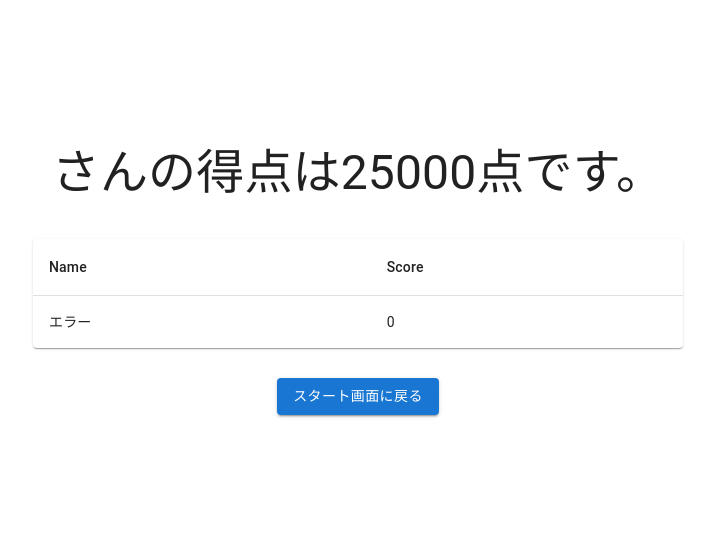
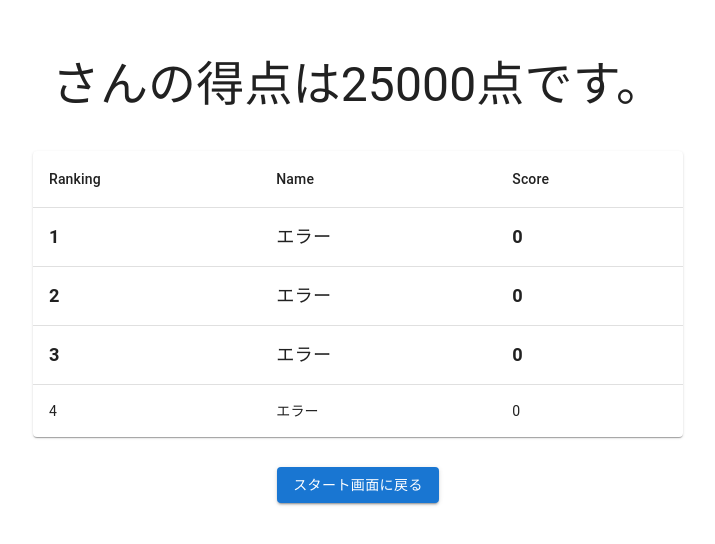
Before and after one commit to ut-code/hitori-mahjong, a React (Vite) app: page /result in a window 1280 px wide. Shown: the part 124-668 px from the top of the page, without its empty margins (282-997 px from the left). Built offline with nearby package versions, Linux system fonts and the light colour scheme; no server answers.

Commit message:
リザルトの表示を変更

```diff
--- a/src/pages/Result/Result.tsx
+++ b/src/pages/Result/Result.tsx
@@ -59,6 +59,7 @@ export default function Result() {
           <Table sx={{ minWidth: 650 }} aria-label="simple table">
             <TableHead>
               <TableRow>
+                <TableCell>Ranking</TableCell>
                 <TableCell>Name</TableCell>
                 <TableCell>Score</TableCell>
               </TableRow>
@@ -69,10 +70,25 @@ export default function Result() {
                   key={index}
                   sx={{ "&:last-child td, &:last-child th": { border: 0 } }}
                 >
-                  <TableCell component="th" scope="row">
-                    {player.name}
-                  </TableCell>
-                  <TableCell>{player.score}</TableCell>
+                  {index <= 2 ? (
+                    <>
+                      <TableCell>
+                        <div className={styles.topRankers}>{index + 1}</div>
+                      </TableCell>
+                      <TableCell>
+                        <div className={styles.topRankers}>{player.name}</div>
+                      </TableCell>
+                      <TableCell>
+                        <div className={styles.topRankers}>{player.score}</div>
+                      </TableCell>
+                    </>
+                  ) : (
+                    <>
+                      <TableCell>{index + 1}</TableCell>
+                      <TableCell>{player.name}</TableCell>
+                      <TableCell>{player.score}</TableCell>
+                    </>
+                  )}
                 </TableRow>
               ))}
             </TableBody>
--- a/src/pages/Start/Start.tsx
+++ b/src/pages/Start/Start.tsx
@@ -38,7 +38,7 @@ export default function Start() {
           value={inputText}
           onChange={(e) => setInputText(e.target.value)}
           placeholder="ユーザー名を入力"
-          autoComplete='off'
+          autoComplete="off"
         />
 
         <Button variant="contained" onClick={handleUserNameSubmit}>
--- a/src/styles/Result.module.css
+++ b/src/styles/Result.module.css
@@ -8,3 +8,8 @@
 .sentence {
   font-size: 3em;
 }
+
+.topRankers {
+  font-weight: bold;
+  font-size: 1.3em;
+}
--- a/src/utils/exampleUsers.ts
+++ b/src/utils/exampleUsers.ts
@@ -1 +1,6 @@
-export const exampleUsers = [{ name: "エラー", score: 0 }];
+export const exampleUsers = [
+  { name: "エラー", score: 0 },
+  { name: "エラー", score: 0 },
+  { name: "エラー", score: 0 },
+  { name: "エラー", score: 0 },
+];
```
